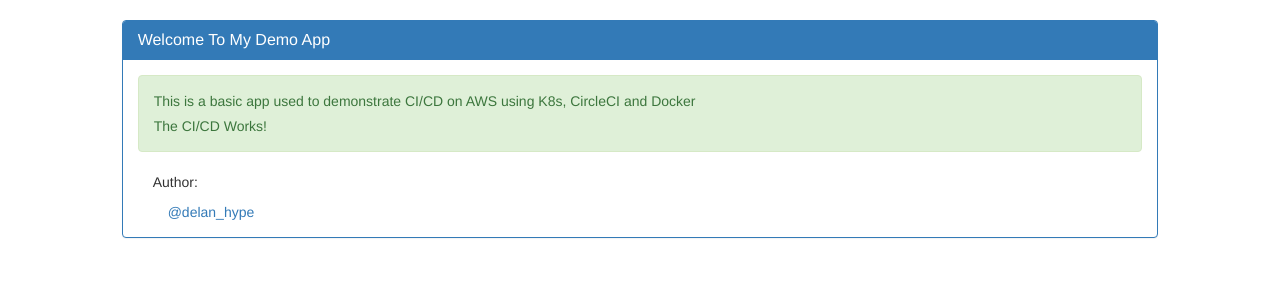
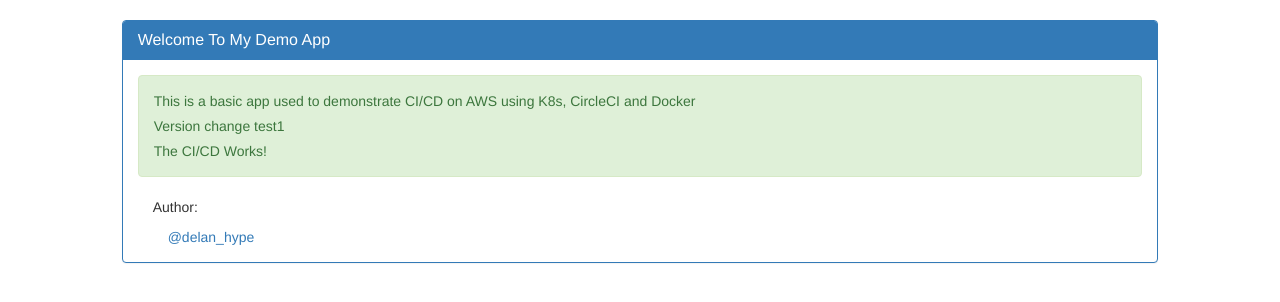
Before and after one commit to collins-b/aws-k8s-ci, a website: page index.html in a window 1280 px wide. Drawn offline with nearby package versions, Linux system fonts and the light colour scheme.

```diff
--- a/index.html
+++ b/index.html
@@ -13,6 +13,7 @@
       <div class="panel-body">
        <div class="alert alert-success">
           <p>This is a basic app used to demonstrate CI/CD on AWS using K8s, CircleCI and Docker </p>
+          <p>Version change test1</p>
           <p>The CI/CD Works!</p>
        </div>
          <div class="col-md-9">
```
Also changed, not shown: .github/workflows/build.yml (added).
